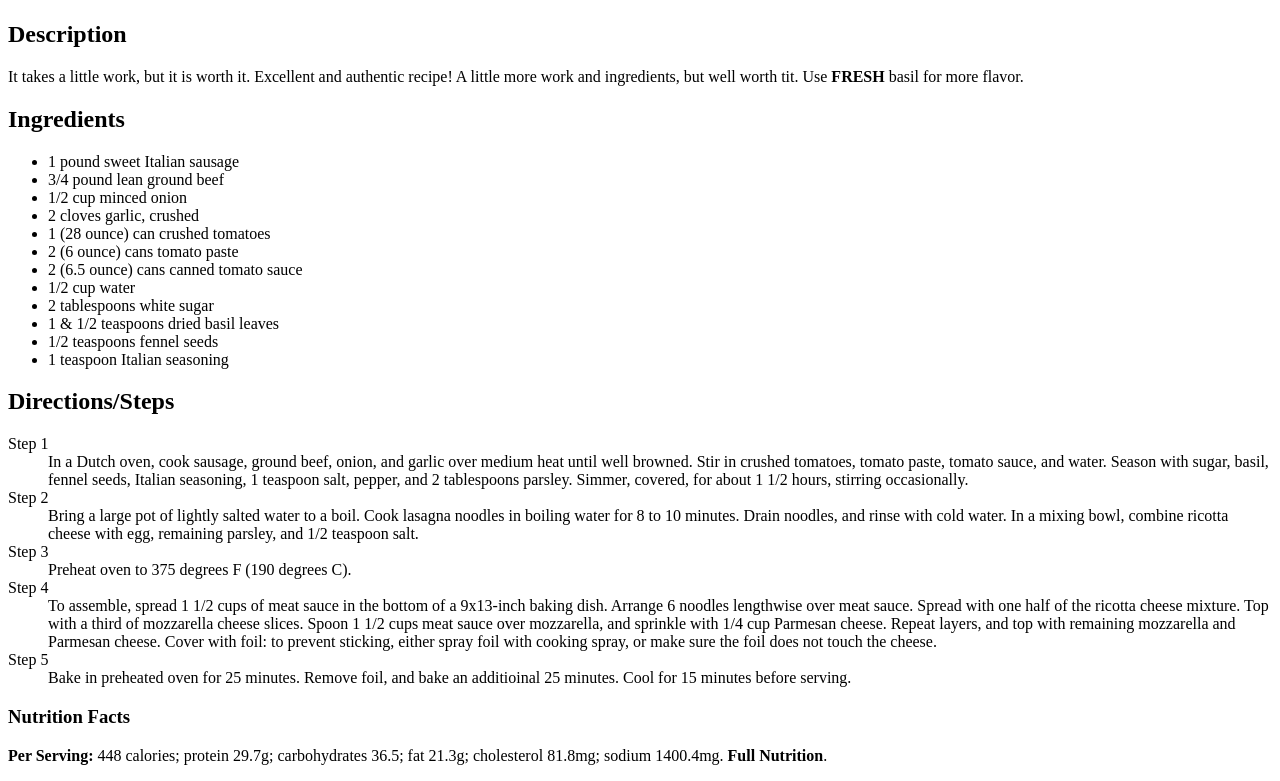
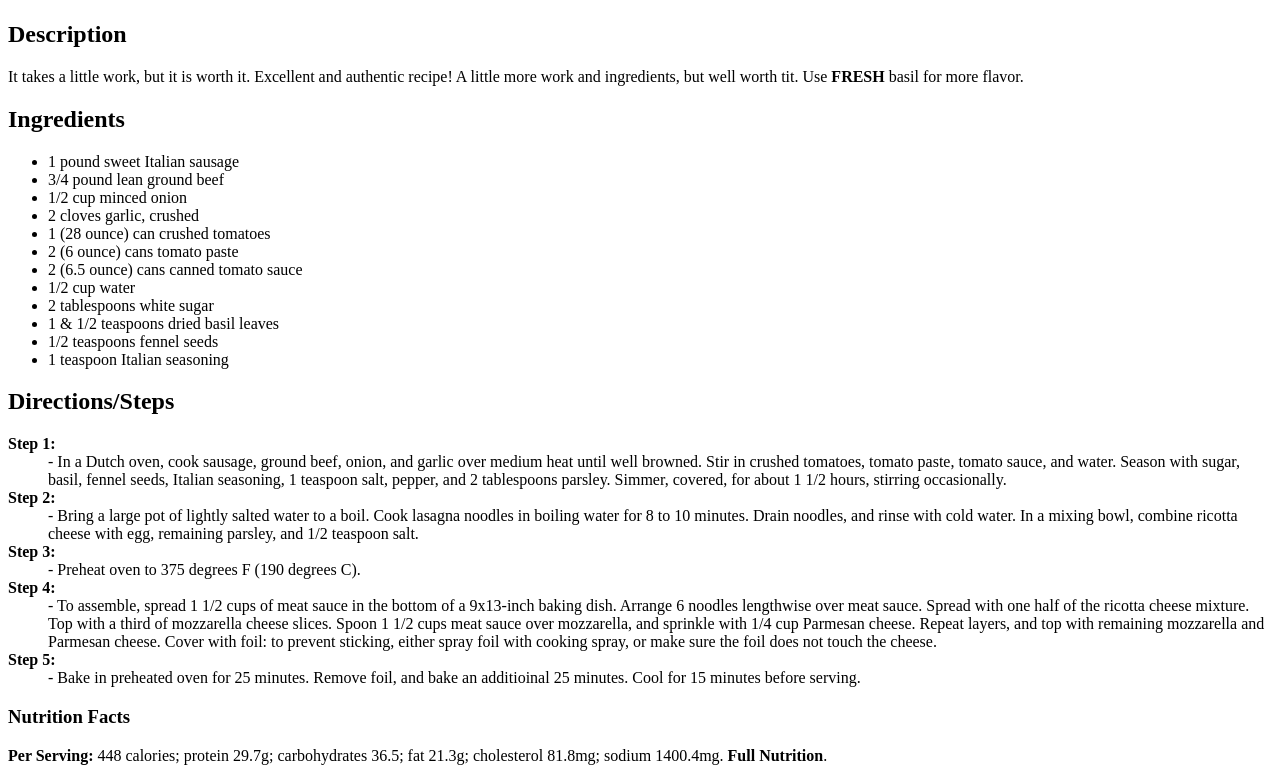
Before and after one commit to tylersortijas/odin-recipes, a plain HTML site: page recipes/lasagna.html in a window 1280 px wide. Shown: the part 334-1115 px from the top of the page. Drawn offline with Linux system fonts and the light colour scheme.

Commit message:
Added Steps and Note for Chicken Parm (cosmetic change for Lasagna)
Added the steps and note portion for the chicken parm recipe. Also minor changes to Lasagna to emphasize text and make it look more clean.

```diff
--- a/recipes/lasagna.html
+++ b/recipes/lasagna.html
@@ -1,18 +1,22 @@
 <!DOCTYPE html>
 <html lang="en">
+
 <head>
     <meta charset="UTF-8">
     <meta http-equiv="X-UA-Compatible" content="IE=edge">
     <meta name="viewport" content="width=device-width, initial-scale=1.0">
     <title>Lasagna Recipe</title>
 </head>
+
 <body>
     <a href="../index.html">Home</a>
     <h1>World's Best Lasagna</h1>
-    <img src="https://imagesvc.meredithcorp.io/v3/mm/image?url=https%3A%2F%2Fimages.media-allrecipes.com%2Fuserphotos%2F5907892.jpg&w=1200&h=678&c=sc&poi=face&q=85" width="300" alt="Freshly made lasagna">
+    <img src="https://imagesvc.meredithcorp.io/v3/mm/image?url=https%3A%2F%2Fimages.media-allrecipes.com%2Fuserphotos%2F5907892.jpg&w=1200&h=678&c=sc&poi=face&q=85"
+        width="300" alt="Freshly made lasagna">
 
     <h2>Description</h2>
-    <p>It takes a little work, but it is worth it. Excellent and authentic recipe! A little more work and ingredients, but well worth tit. Use <strong>FRESH</strong> basil for more flavor.</p>
+    <p>It takes a little work, but it is worth it. Excellent and authentic recipe! A little more work and ingredients,
+        but well worth tit. Use <strong>FRESH</strong> basil for more flavor.</p>
 
     <h2>Ingredients</h2>
     <ul>
@@ -32,19 +36,31 @@
 
     <h2>Directions/Steps</h2>
     <dl>
-        <dt>Step 1</dt>
-        <dd>In a Dutch oven, cook sausage, ground beef, onion, and garlic over medium heat until well browned. Stir in crushed tomatoes, tomato paste, tomato sauce, and water. Season with sugar, basil, fennel seeds, Italian seasoning, 1 teaspoon salt, pepper, and 2 tablespoons parsley. Simmer, covered, for about 1 1/2 hours, stirring occasionally.</dd>
-        <dt>Step 2</dt>
-        <dd>Bring a large pot of lightly salted water to a boil. Cook lasagna noodles in boiling water for 8 to 10 minutes. Drain noodles, and rinse with cold water. In a mixing bowl, combine ricotta cheese with egg, remaining parsley, and 1/2 teaspoon salt.</dd>
-        <dt>Step 3</dt>
-        <dd>Preheat oven to 375 degrees F (190 degrees C).</dd>
-        <dt>Step 4</dt>
-        <dd>To assemble, spread 1 1/2 cups of meat sauce in the bottom of a 9x13-inch baking dish. Arrange 6 noodles lengthwise over meat sauce. Spread with one half of the ricotta cheese mixture. Top with a third of mozzarella cheese slices. Spoon 1 1/2 cups meat sauce over mozzarella, and sprinkle with 1/4 cup Parmesan cheese. Repeat layers, and top with remaining mozzarella and Parmesan cheese. Cover with foil: to prevent sticking, either spray foil with cooking spray, or make sure the foil does not touch the cheese.</dd>
-        <dt>Step 5</dt>
-        <dd>Bake in preheated oven for 25 minutes. Remove foil, and bake an additioinal 25 minutes. Cool for 15 minutes before serving.</dd>
+        <dt><strong>Step 1:</strong></dt>
+        <dd> - In a Dutch oven, cook sausage, ground beef, onion, and garlic over medium heat until well browned. Stir
+            in crushed tomatoes, tomato paste, tomato sauce, and water. Season with sugar, basil, fennel seeds, Italian
+            seasoning, 1 teaspoon salt, pepper, and 2 tablespoons parsley. Simmer, covered, for about 1 1/2 hours,
+            stirring occasionally.</dd>
+        <dt><strong>Step 2:</strong></dt>
+        <dd> - Bring a large pot of lightly salted water to a boil. Cook lasagna noodles in boiling water for 8 to 10
+            minutes. Drain noodles, and rinse with cold water. In a mixing bowl, combine ricotta cheese with egg,
+            remaining parsley, and 1/2 teaspoon salt.</dd>
+        <dt><strong>Step 3:</strong></dt>
+        <dd> - Preheat oven to 375 degrees F (190 degrees C).</dd>
+        <dt><strong>Step 4:</strong></dt>
+        <dd> - To assemble, spread 1 1/2 cups of meat sauce in the bottom of a 9x13-inch baking dish. Arrange 6 noodles
+            lengthwise over meat sauce. Spread with one half of the ricotta cheese mixture. Top with a third of
+            mozzarella cheese slices. Spoon 1 1/2 cups meat sauce over mozzarella, and sprinkle with 1/4 cup Parmesan
+            cheese. Repeat layers, and top with remaining mozzarella and Parmesan cheese. Cover with foil: to prevent
+            sticking, either spray foil with cooking spray, or make sure the foil does not touch the cheese.</dd>
+        <dt><strong>Step 5:</strong></dt>
+        <dd> - Bake in preheated oven for 25 minutes. Remove foil, and bake an additioinal 25 minutes. Cool for 15
+            minutes before serving.</dd>
     </dl>
 
     <h3>Nutrition Facts</h3>
-    <p><strong>Per Serving:</strong> 448 calories; protein 29.7g; carbohydrates 36.5; fat 21.3g; cholesterol 81.8mg; sodium 1400.4mg. <strong>Full Nutrition</strong>.</p>
+    <p><strong>Per Serving:</strong> 448 calories; protein 29.7g; carbohydrates 36.5; fat 21.3g; cholesterol 81.8mg;
+        sodium 1400.4mg. <strong>Full Nutrition</strong>.</p>
 </body>
+
 </html>
```
Also changed, not shown: recipes/chicken-parmesan.html (+29 -0 lines).
